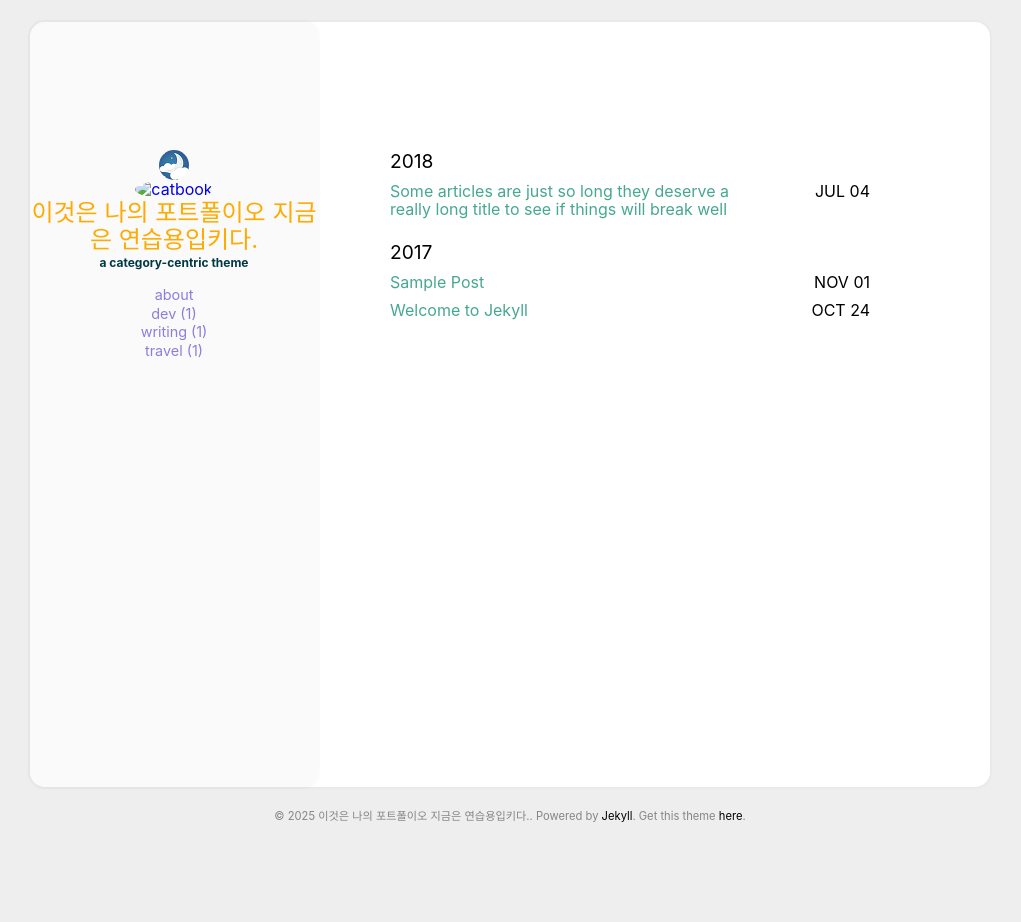
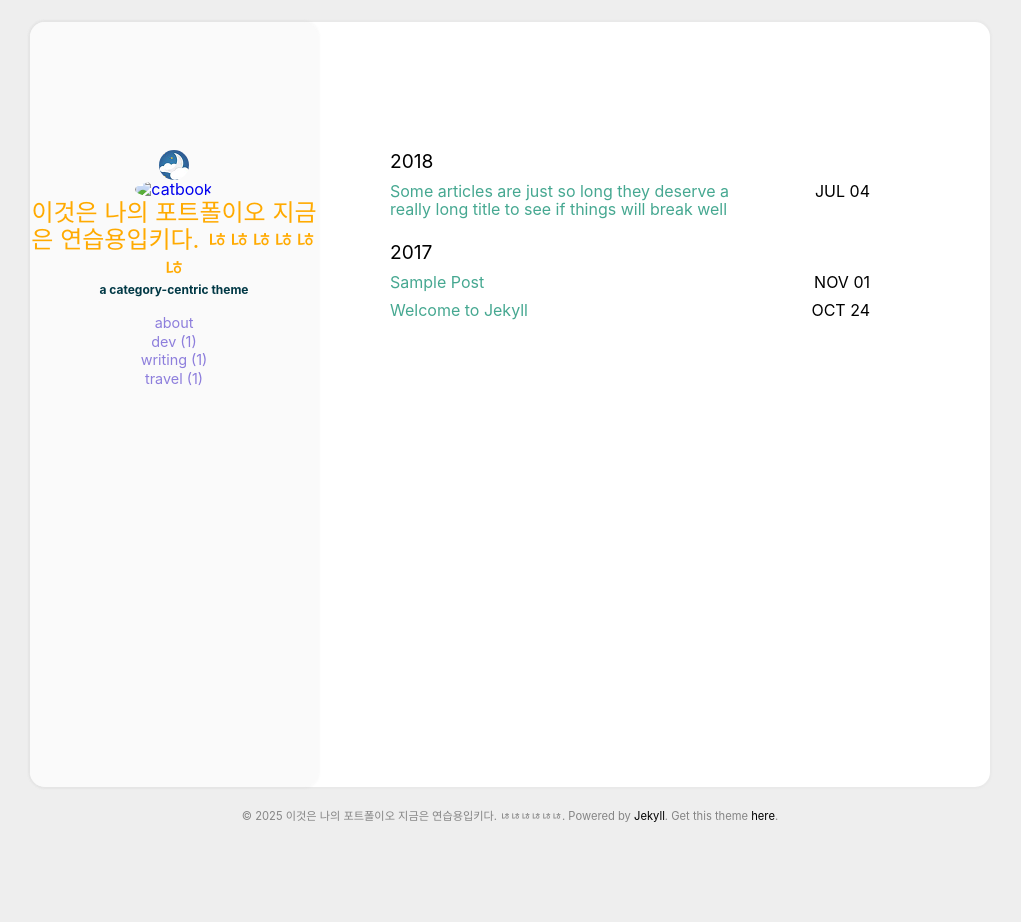
Before and after one commit to J-2025-or/nohello-copy, a Jekyll site: the page built from index.html, in a window 1280 px wide. Shown: the whole page, without its empty margins (130-1151 px from the left). Built offline with Jekyll 4.4.1, drawn with Linux system fonts in a browser that asks for light colours.

Commit message:
Update user name in _config.yml

```diff
--- a/_config.yml
+++ b/_config.yml
@@ -18,7 +18,7 @@ cusdis:
     app_id: #your cusdis app_id
 
 user:
-  name: 이것은 나의 포트폴이오 지금은 연습용입키다.
+  name: 이것은 나의 포트폴이오 지금은 연습용입키다. ㄶㄶㄶㄶㄶㄶ
   picAlt: "catbook"
   job: a category-centric theme
   aboutme: true # comment this out if you don't need the 'about' page.
```
